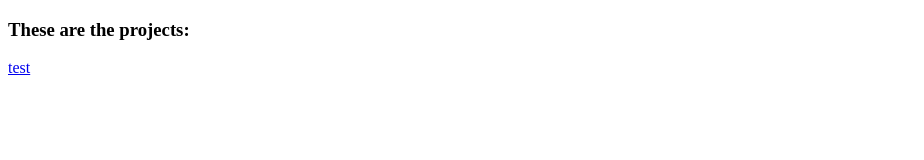
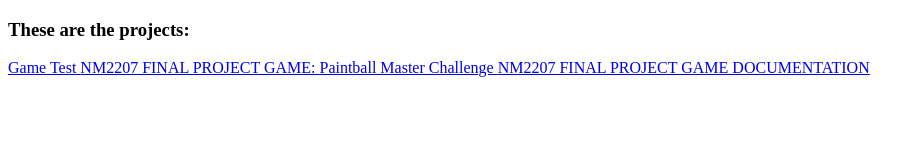
Before and after one commit to a0118870/a0118870.github.io, a plain HTML site: page index.html in a window 1280 px wide. Shown: the whole page, without its empty margins (0-924 px from the left). Drawn offline with Linux system fonts and the light colour scheme.

Commit message:
add final project links

```diff
--- a/index.html
+++ b/index.html
@@ -15,6 +15,8 @@
 </head>
 <body>
 <h3> These are the projects: </h3>
-<a href="/myGame/"> test </a>
+<a href="/myGame/"> Game Test </a>
+<a href="/paintballgame/"> NM2207 FINAL PROJECT GAME: Paintball Master Challenge </a>
+<a href="/paintballgame/documentation.pdf"> NM2207 FINAL PROJECT GAME DOCUMENTATION </a>
 </body>
 </html>
```
